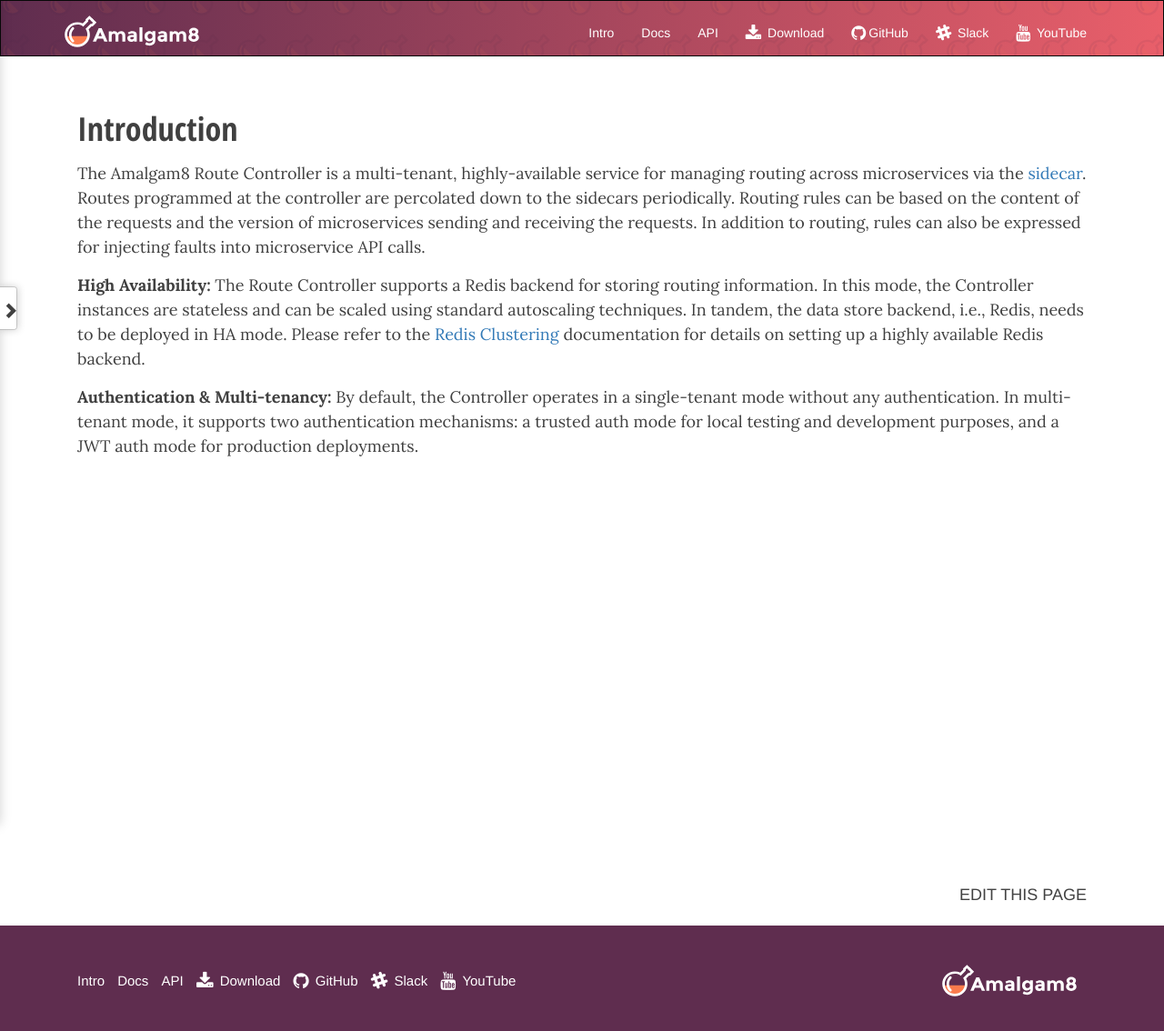
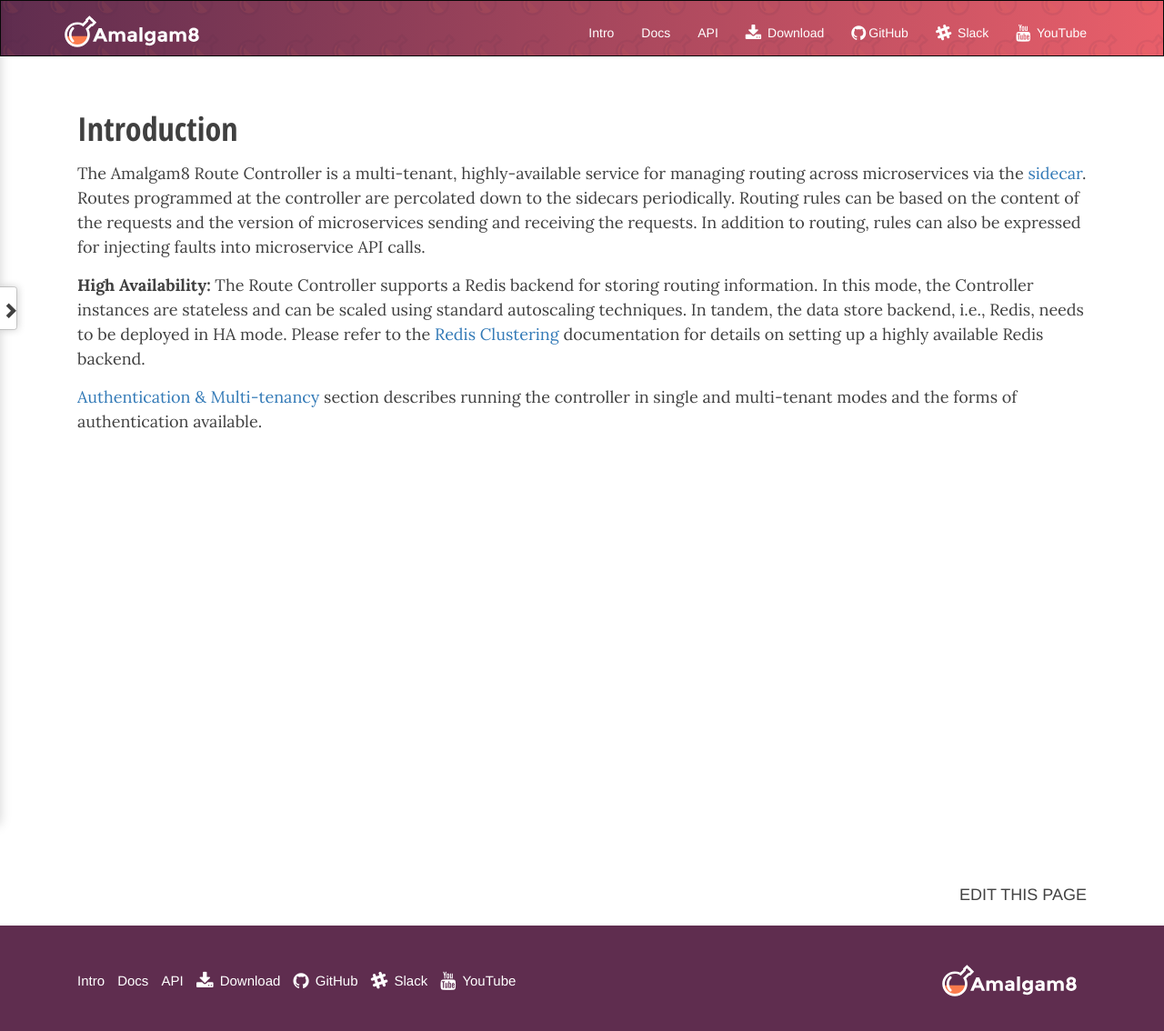
Before and after one commit to amalgam8/amalgam8.github.io, a Jekyll site: the page built from _docs/controller/intro.md, in a window 1280 px wide. Shown: the whole page at 91% size. Built offline with Jekyll 4.4.1, drawn with Linux system fonts in a browser that asks for light colours; nearby versions of some CDN libraries; comment, search, counter and statistics services are not loaded.

Commit message:
added link to authentication in intro

```diff
--- a/_docs/controller/intro.md
+++ b/_docs/controller/intro.md
@@ -22,8 +22,6 @@ mode. Please refer to the
 [Redis Clustering](http://redis.io/topics/cluster-tutorial) documentation
 for details on setting up a highly available Redis backend.
 
-**Authentication & Multi-tenancy:** By default, the Controller operates in
-a single-tenant mode without any authentication. In multi-tenant mode, it
-supports two authentication mechanisms: a trusted auth mode for local
-testing and development purposes, and a JWT auth mode for production
-deployments.
+[Authentication & Multi-tenancy](/docs/controller/controller-authentication/)
+section describes running the controller in single and multi-tenant modes
+and the forms of authentication available.
```
